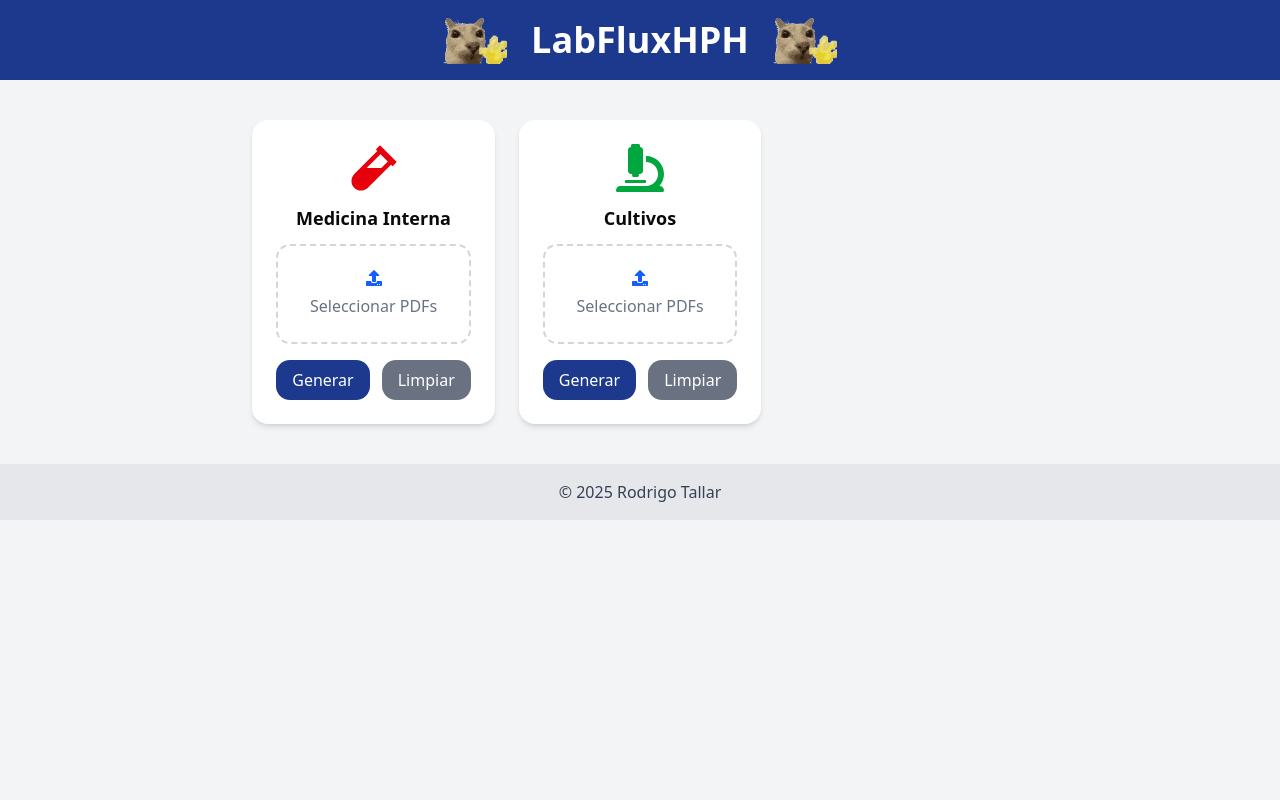
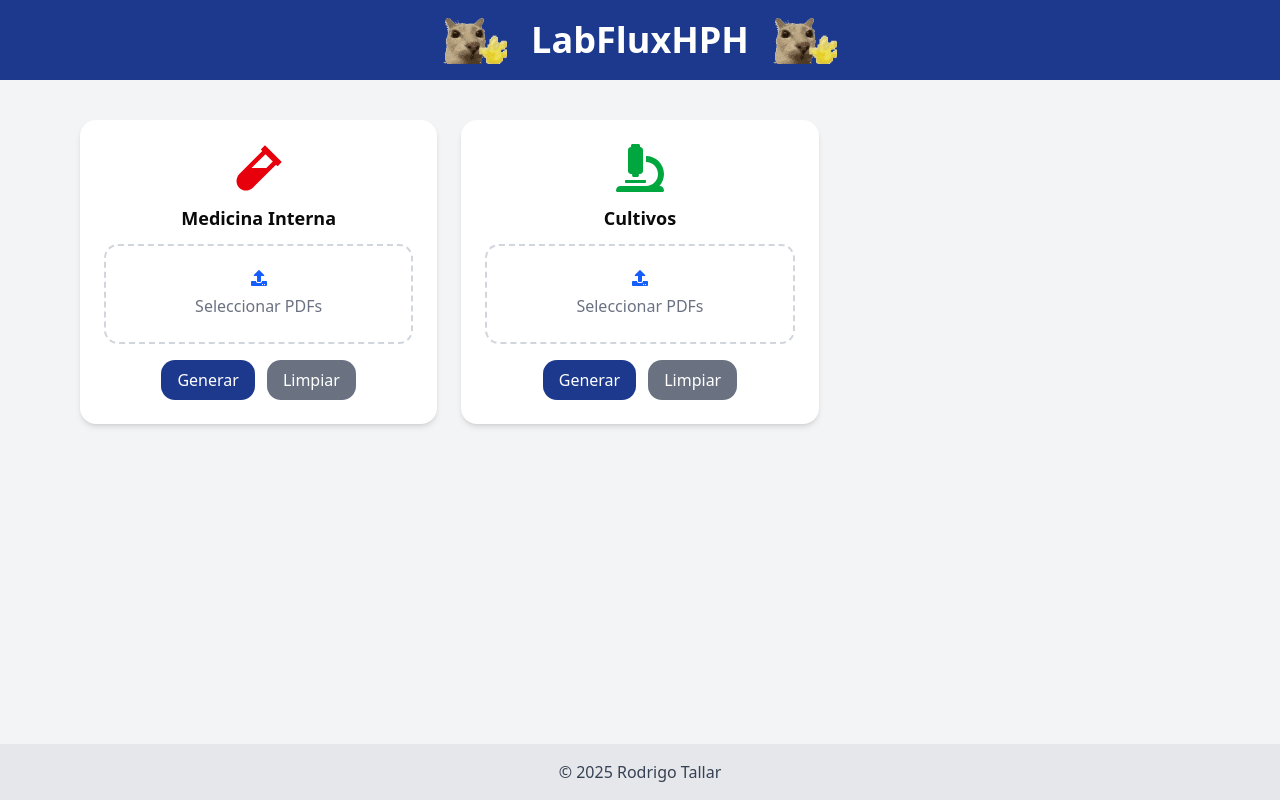
Before and after one commit to rtallarr/LabFluxHPH, a Next.js app: page / in a window 1280 px wide. Built offline with nearby package versions, Linux system fonts and the light colour scheme.

Commit message:
uncommited work from some time ago

```diff
--- a/app/page.tsx
+++ b/app/page.tsx
@@ -67,20 +67,21 @@ export default function HomePage() {
   return (
 <main className="bg-gray-100 min-h-screen flex flex-col">
   {/* Header */}
-      <header className="bg-blue-900 text-white py-4 flex items-center justify-center gap-6 relative">
+  <header className="bg-blue-900 text-white py-4 flex items-center justify-center gap-6">
     <Image src="/gatosaludando.gif" alt="" width={64} height={64} unoptimized />
     <h1 className="text-4xl font-bold">LabFluxHPH</h1>
     <Image src="/gatosaludando.gif" alt="" width={64} height={64} unoptimized />
   </header>
 
   {/* Grid of Exam Cards */}
-      <section className="max-w-6xl mx-auto mt-10 grid grid-cols-1 sm:grid-cols-2 lg:grid-cols-3 gap-6 px-4">
+  <section className="flex-grow flex justify-center items-start">
+    <div className="max-w-6xl w-full mt-10 grid grid-cols-1 sm:grid-cols-2 lg:grid-cols-3 gap-6 px-4 justify-items-center">
       {Object.keys(files).map((type) => {
         const examType = type as ExamType;
         return (
           <div
             key={examType}
-              className="bg-white rounded-2xl shadow-md p-6 flex flex-col items-center text-center"
+            className="bg-white rounded-2xl shadow-md p-6 flex flex-col items-center text-center w-full max-w-sm"
           >
             <div className="mb-3">{icons[examType]}</div>
             <h2 className="text-lg font-semibold mb-3">{examType}</h2>
@@ -106,7 +107,6 @@ export default function HomePage() {
               </p>
             </div>
 
-              {/* File list */}
             {files[examType].length > 0 && (
               <div className="mt-3 w-full space-y-1 text-sm text-gray-700">
                 {files[examType].map((f, idx) => (
@@ -118,7 +118,6 @@ export default function HomePage() {
               </div>
             )}
 
-              {/* Buttons */}
             <div className="mt-4 flex justify-center gap-3">
               <button
                 onClick={() => handleGenerate(examType)}
@@ -137,10 +136,11 @@ export default function HomePage() {
           </div>
         );
       })}
+    </div>
   </section>
 
   {/* Footer */}
-      <footer className="bg-gray-200 text-gray-700 py-4 text-center mt-10">
+  <footer className="bg-gray-200 text-gray-700 py-4 text-center mt-auto">
     <p>
       &copy; {new Date().getFullYear()}{" "}
       <a href="https://www.tallar.cl" className="hover:text-purple-600">
```
Lines whose indentation alone changed are shown as unchanged.
